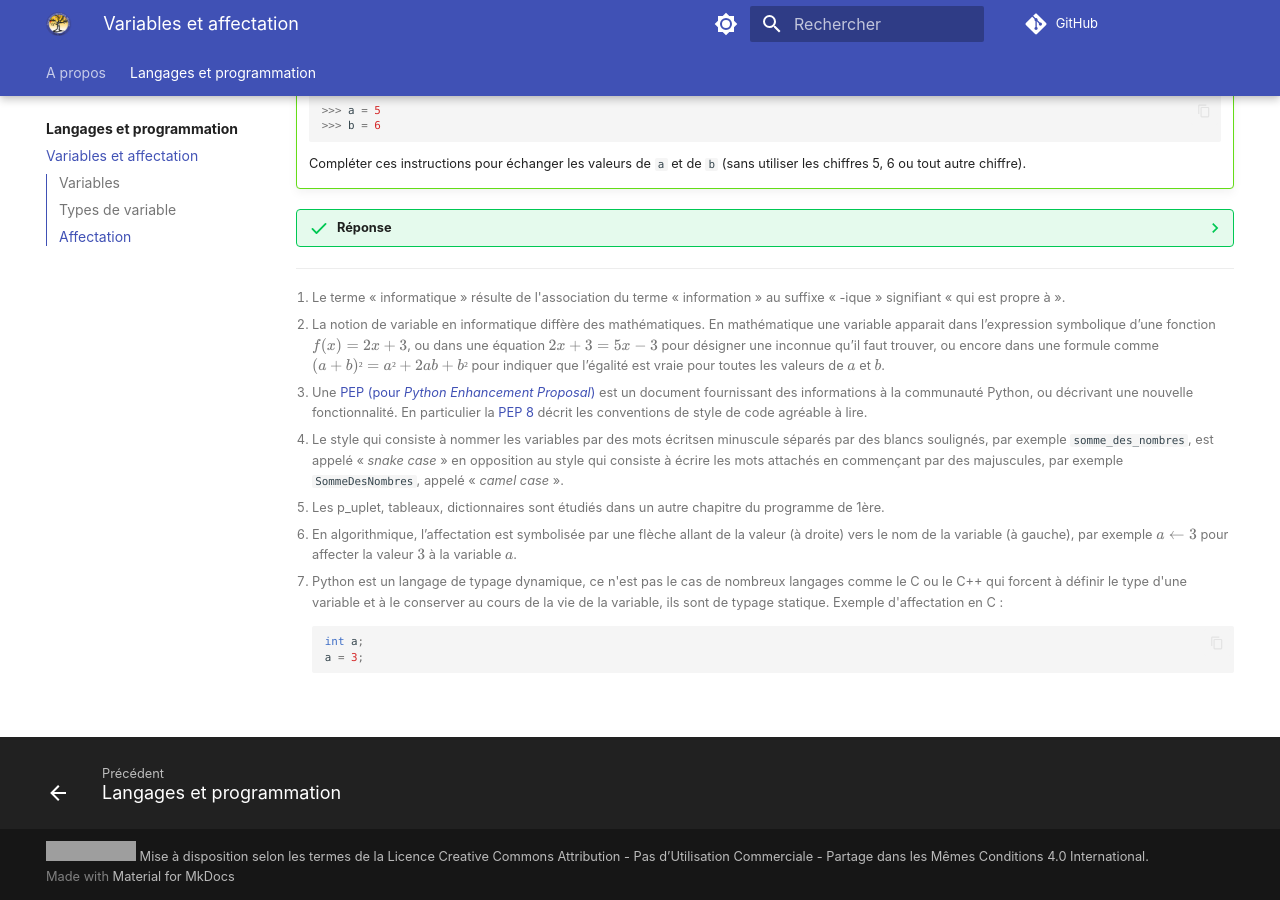
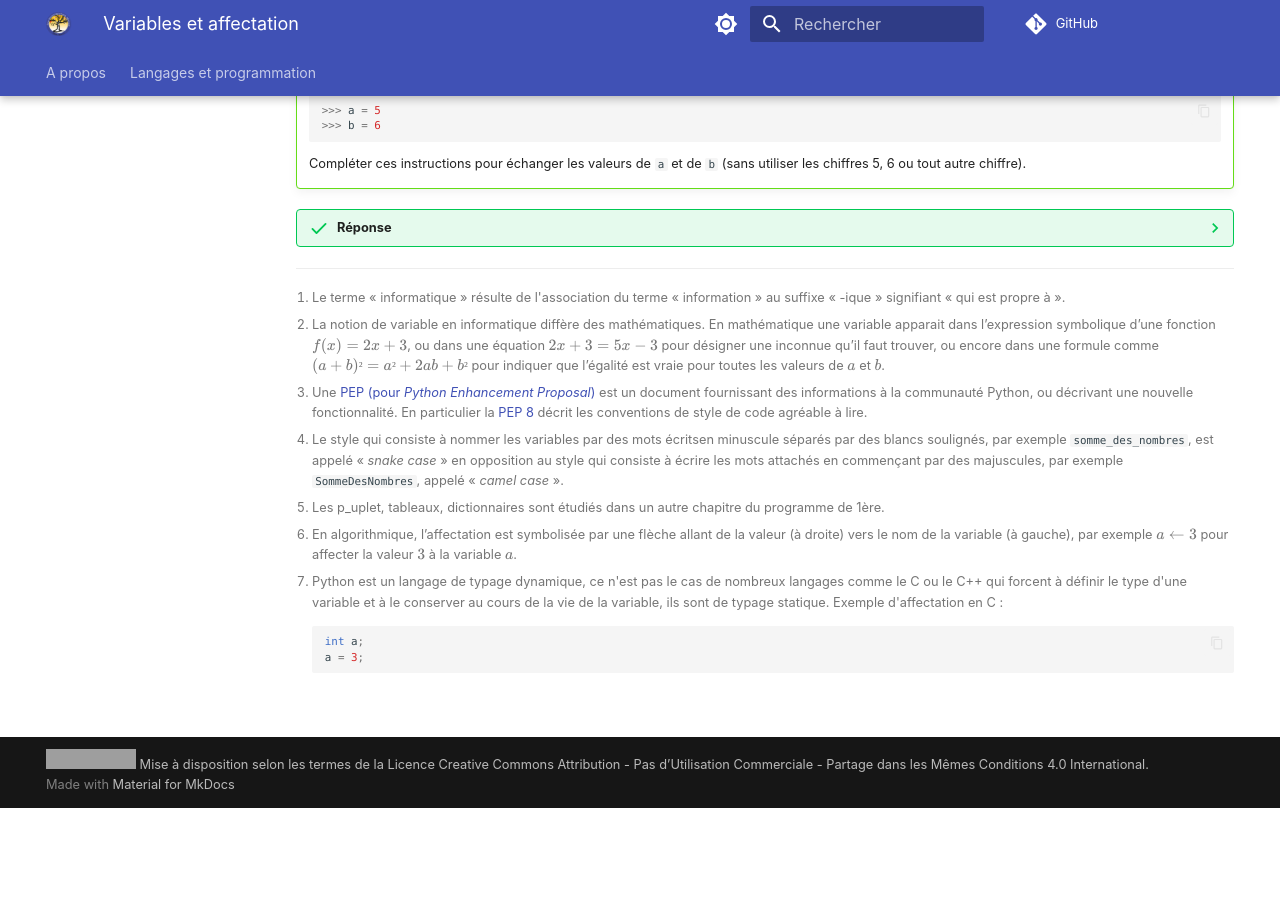
Before and after one commit to eipaca/NSI-1, an MkDocs documentation site: the page built from docs/langages-et-programmation/1-variables-affectation.md, in a window 1280 px wide and 900 px high, scrolled down 2607 px. Built offline with MkDocs 1.6.1 and Material for MkDocs 9.7.7, drawn with Linux system fonts in a browser that asks for light colours; emoji names are drawn with the system emoji font; comment, search, counter and statistics services are not loaded; after the commit the page ends 3415 px from its top, so only the background shows below that; grey boxes are pictures that could not be loaded.

Commit message:
Update mkdocs.yml

```diff
--- a/mkdocs.yml
+++ b/mkdocs.yml
@@ -123,7 +123,7 @@ nav:
   #  - ihm-sur-web/index.md
   - Langages et programmation:
     - langages-et-programmation/index.md
-    - Variables et affectation: langages-et-programmation/1-variables-affectation.md
+  #  - Variables et affectation: langages-et-programmation/1-variables-affectation.md
   #  - Opérations, comparaisons et expressions: langages-et-programmation/2-operations-comparaisons-expressions.md
   #  - Instructions: langages-et-programmation/3-instructions.md
   #  - Constructions élémentaires: langages-et-programmation/4-constructions-elementaires.md
```
